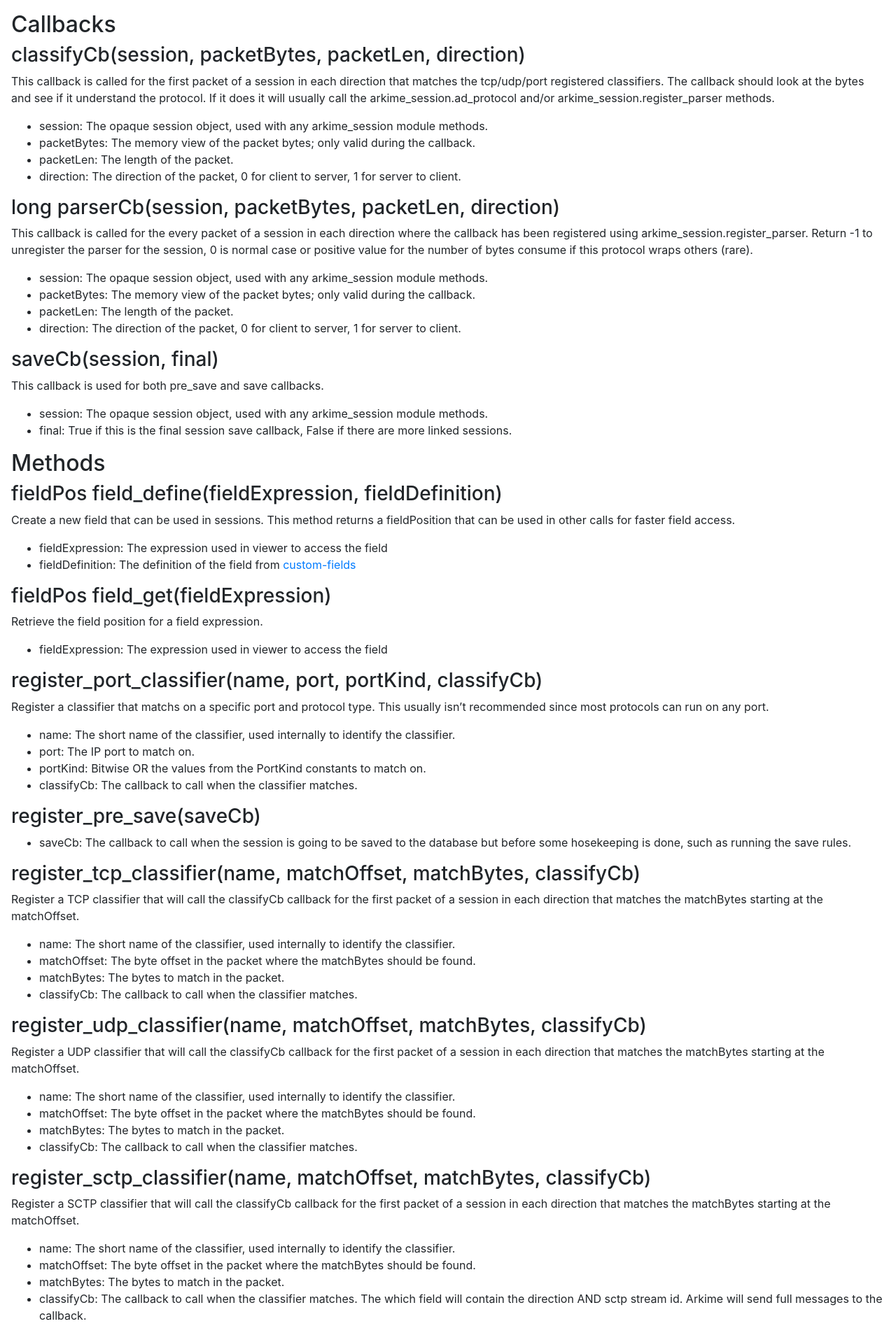
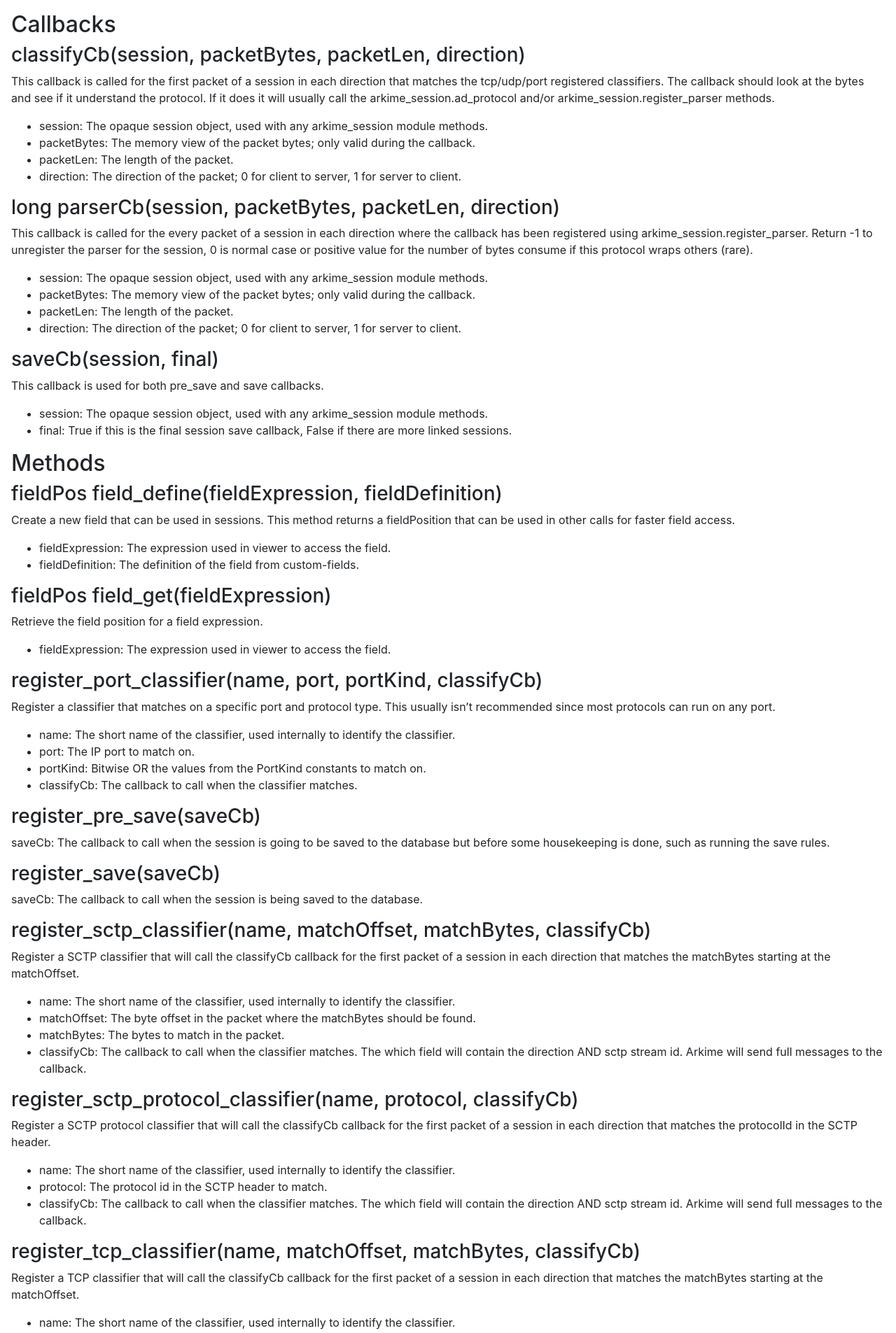
Before and after one commit to arkime/arkimeweb, a Jekyll site: the page built from _wiki/python.md, in a window 1280 px wide. Shown: the part 734-2639 px from the top of the page at 70% size. Built offline with Jekyll 4.4.1, drawn with Linux system fonts in a browser that asks for light colours; some of the changed text lies outside the part shown.

Commit message:
python.md now comes from stub files

```diff
--- a/_wiki/python.md
+++ b/_wiki/python.md
@@ -1,10 +1,10 @@
 ---
+donotedit: "DO NOT EDIT MANUALLY - This file is generated by gen_python_md.pl"
 title: Python
 layout: wiki
 permalink: "/python"
 copyLink: True
 ---
-
 
 <div class="full-height-and-width-container with-footer p-3" markdown="1">
 
@@ -38,25 +38,25 @@
 ## Callbacks
 
 ### classifyCb(session, packetBytes, packetLen, direction)
-This callback is called for the first packet of a session in each direction that matches the tcp/udp/port registered classifiers.
-The callback should look at the bytes and see if it understand the protocol.
-If it does it will usually call the arkime_session.ad_protocol and/or arkime_session.register_parser methods.
+
+This callback is called for the first packet of a session in each direction that matches the tcp/udp/port registered classifiers. The callback should look at the bytes and see if it understand the protocol. If it does it will usually call the arkime_session.ad_protocol and/or arkime_session.register_parser methods.
 
 * session: The opaque session object, used with any arkime_session module methods.
 * packetBytes: The memory view of the packet bytes; only valid during the callback.
 * packetLen: The length of the packet.
-* direction: The direction of the packet, 0 for client to server, 1 for server to client.
+* direction: The direction of the packet; 0 for client to server, 1 for server to client.
 
 ### long parserCb(session, packetBytes, packetLen, direction)
-This callback is called for the every packet of a session in each direction where the callback has been registered using arkime_session.register_parser.
-Return -1 to unregister the parser for the session, 0 is normal case or positive value for the number of bytes consume if this protocol wraps others (rare).
+
+This callback is called for the every packet of a session in each direction where the callback has been registered using arkime_session.register_parser. Return -1 to unregister the parser for the session, 0 is normal case or positive value for the number of bytes consume if this protocol wraps others (rare).
 
 * session: The opaque session object, used with any arkime_session module methods.
 * packetBytes: The memory view of the packet bytes; only valid during the callback.
 * packetLen: The length of the packet.
-* direction: The direction of the packet, 0 for client to server, 1 for server to client.
+* direction: The direction of the packet; 0 for client to server, 1 for server to client.
 
 ### saveCb(session, final)
+
 This callback is used for both pre_save and save callbacks.
 
 * session: The opaque session object, used with any arkime_session module methods.
@@ -66,22 +66,20 @@
 
 ### fieldPos field_define(fieldExpression, fieldDefinition)
 
-Create a new field that can be used in sessions.
-This method returns a fieldPosition that can be used in other calls for faster field access.
+Create a new field that can be used in sessions. This method returns a fieldPosition that can be used in other calls for faster field access.
 
-* fieldExpression: The expression used in viewer to access the field
-* fieldDefinition: The definition of the field from [custom-fields](https://arkime.com/settings#custom-fields)
+* fieldExpression: The expression used in viewer to access the field.
+* fieldDefinition: The definition of the field from custom-fields.
 
 ### fieldPos field_get(fieldExpression)
 
 Retrieve the field position for a field expression.
 
-* fieldExpression: The expression used in viewer to access the field
+* fieldExpression: The expression used in viewer to access the field.
 
 ### register_port_classifier(name, port, portKind, classifyCb)
 
-Register a classifier that matchs on a specific port and protocol type.
-This usually isn't recommended since most protocols can run on any port.
+Register a classifier that matches on a specific port and protocol type. This usually isn't recommended since most protocols can run on any port.
 
 * name: The short name of the classifier, used internally to identify the classifier.
 * port: The IP port to match on.
@@ -89,11 +87,38 @@
 * classifyCb: The callback to call when the classifier matches.
 
 ### register_pre_save(saveCb)
-* saveCb: The callback to call when the session is going to be saved to the database but before some hosekeeping is done, such as running the save rules.
+
+saveCb: The callback to call when the session is going to be saved to the database but before some housekeeping is done, such as running the save rules.
+
+
+### register_save(saveCb)
+
+saveCb: The callback to call when the session is being saved to the database.
+
+
+### register_sctp_classifier(name, matchOffset, matchBytes, classifyCb)
+
+Register a SCTP classifier that will call the classifyCb callback for the first packet
+of a session in each direction that matches the matchBytes starting at the matchOffset.
+
+* name: The short name of the classifier, used internally to identify the classifier.
+* matchOffset: The byte offset in the packet where the matchBytes should be found.
+* matchBytes: The bytes to match in the packet.
+* classifyCb: The callback to call when the classifier matches. The which field will contain the direction AND sctp stream id. Arkime will send full messages to the callback.
+
+### register_sctp_protocol_classifier(name, protocol, classifyCb)
+
+Register a SCTP protocol classifier that will call the classifyCb callback for the first packet
+of a session in each direction that matches the protocolId in the SCTP header.
+
+* name: The short name of the classifier, used internally to identify the classifier.
+* protocol: The protocol id in the SCTP header to match.
+* classifyCb: The callback to call when the classifier matches. The which field will contain the direction AND sctp stream id. Arkime will send full messages to the callback.
 
 ### register_tcp_classifier(name, matchOffset, matchBytes, classifyCb)
 
-Register a TCP classifier that will call the classifyCb callback for the first packet of a session in each direction that matches the matchBytes starting at the matchOffset.
+Register a TCP classifier that will call the classifyCb callback for the first packet
+of a session in each direction that matches the matchBytes starting at the matchOffset.
 
 * name: The short name of the classifier, used internally to identify the classifier.
 * matchOffset: The byte offset in the packet where the matchBytes should be found.
@@ -141,11 +147,10 @@
 
 # Python Arkime Session Module
 
-The Python Arkime Session module has methods for dealing with sessions.
-The API is very unpythonic and treats the session as a opaque object that needs to be passed around.
+The Python Arkime Session module has methods for dealing with sessions. The API is very unpythonic and treats the session as a opaque object that needs to be passed around.
+
 
 ## Methods
-
 
 ### add_int(session, fieldPosOrExp, value)
 
@@ -171,41 +177,65 @@
 
 ### add_tag(session, tag)
 
-Optimized version of add_string(session, "tags", tag).
+Optimized version of add_string(session, 'tags', tag).
 
 * session: The session object from the classifyCb or parserCb.
 * tag: The tag string to add to the session.
 
 ### decref(session)
+
 Decrement the reference count of a session.
 
 * session: The session object from the classifyCb or parserCb.
 
 ### get(session, fieldPosOrExp)
+
 Retrieve the value of a session field. Can be a list of values or a single value depending on the field.
 
 * session: The session object from the classifyCb or parserCb.
 * fieldPosOrExp: The field position returned by field_define/field_get or the field expression
 
+### get_attr(session, key)
+
+Retrieve a Python object associated with the session.
+
+* session: The session object from the classifyCb or parserCb.
+* key: The attribute key used in set_attr.
+
 ### has_protocol(session, protocol)
+
 Optimized version of get(session, "protocol") and checking if the list contains the protocol.
 
 * session: The session object from the classifyCb or parserCb.
 * protocol: The protocol string to check for in the session.
 
 ### incref(session)
+
 Increment the reference count of a session.
 
 * session: The session object from the classifyCb or parserCb.
 
 ### register_parser(session, parserCb)
+
+Register a parser callback for every packet of the session.
+
 * session: The session object from the classifyCb or parserCb.
 * parserCb: The callback to call for every packet of the session in each direction.
 
+### set_attr(session, key, value)
+
+Associate a Python object with the session.
+This is useful for storing state between calls to the parserCb.
+The key is global across all Python modules, so use a unique key to avoid collisions.
+
+* session: The session object from the classifyCb or parserCb.
+* key: The attribute key.
+* value: The Python object to store.
+
 # Python Arkime Packet Module
 
-The Python Arkime Packet module has methods for dealing with packets before they are associated with sessions.
-The API is very unpythonic and treats the packet as a opaque object that needs to be passed around.
+The Python Arkime Packet module has methods for dealing with packets before they are associated with sessions. The API is very unpythonic and treats the packet as a opaque object that needs to be passed around.
+
 
 ## Constants
 
@@ -220,9 +250,8 @@
 ## Callbacks
 
 ### PacketRC packetCb(batch, packet, packetBytes, packetLen)
-This callback is called for packets by the reader threads that the Python script has registered for.
-Usually some basic processing is done and then the run_ethernet_cb or run_ip_cb methods are called to process the packet.
-The callback should return the results from the run calls or one of the ARKIME_PACKET_* values.
+
+This callback is called for packets by the reader threads that the Python script has registered for. Usually some basic processing is done and then the run_ethernet_cb or run_ip_cb methods are called to process the packet. The callback should return the results from the run calls or one of the ARKIME_PACKET_* values.
 
 * batch: The opaque batch object
 * packet: The opaque patch object
@@ -232,73 +261,85 @@
 ## Methods
 
 ### get(packet, field)
+
 Retrieve the value of a packet field.
+
 * packet: The packet object from the packetCb.
 * field: The string field name to retrieve.
-  * copied - Integer - 0 = not copied, 1 = copied
-  * direction - Integer - 0 = client to server, 1 = server to client
-  * etherOffset - Integer - Offset of ethernet header
-  * ipOffset - Integer - Offset of IP header
-  * ipProtocol - Integer - If an ip packet, the IP protocol
-  * mProtocol - Integer - The Arkime mProtocol number
-  * outerEtherOffset - Integer - Offset of outer ethernet header for tunneled packets
-  * outerIpOffset - Integer - Offset of outer IP header for tunneled packets
-  * outerv6 - Integer - 1 if outer IP is IPv6, 0 if IPv4
-  * payloadLen - Integer - Length of the payload
-  * payloadOffset - Integer - Offset of the payload
-  * pktlen - Integer - The full packet length
-  * readerFilePos - Integer - The file position of the packet in the pcap file
-  * readerPos - Integer - Index of the reader internal data
-  * tunnel - Integer - bitflag of various tunnel protocols that were seen
-  * v6 - Integer - 1 if IP is IPv6, 0 if IPv4
-  * vlan - Integer - The first VLAN tag if present, 0 if not present
-  * vni - Integer - The VXLAN VNI if present, 0 if not present
-  * wasfrag - Integer - 1 if the packet was a fragment, 0 if not
-  * writerFileNum - Integer - The writer file number from files index
-  * writerFilePos - Integer - The offset in the writer file
+  - copied - Integer - 0 = not copied, 1 = copied
+  - direction - Integer - 0 = client to server, 1 = server to client
+  - etherOffset - Integer - Offset of ethernet header
+  - ipOffset - Integer - Offset of IP header
+  - ipProtocol - Integer - If an ip packet, the IP protocol
+  - mProtocol - Integer - The Arkime mProtocol number
+  - outerEtherOffset - Integer - Offset of outer ethernet header for tunneled packets
+  - outerIpOffset - Integer - Offset of outer IP header for tunneled packets
+  - outerv6 - Integer - 1 if outer IP is IPv6, 0 if IPv4
+  - payloadLen - Integer - Length of the payload
+  - payloadOffset - Integer - Offset of the payload
+  - pktlen - Integer - The full packet length
+  - readerFilePos - Integer - The file position of the packet in the pcap file
+  - readerPos - Integer - Index of the reader internal data
+  - tunnel - Integer - bitflag of various tunnel protocols that were seen
+  - v6 - Integer - 1 if IP is IPv6, 0 if IPv4
+  - vlan - Integer - The first VLAN tag if present, 0 if not present
+  - vni - Integer - The VXLAN VNI if present, 0 if not present
+  - wasfrag - Integer - 1 if the packet was a fragment, 0 if not
+  - writerFileNum - Integer - The writer file number from files index
+  - writerFilePos - Integer - The offset in the writer file
+
+### run_ethernet_cb(batch, packet, packetBytes, type, description)
+
+Process a packet at the Ethernet layer by running the registered Ethernet callback.
+
+* batch: The opaque batch object.
+* packet: The opaque packet object.
+* packetBytes: The memory view of the packet bytes
+* type: The Ethertype of the packet now
+* description: A string description of the packet now
+
+### run_ip_cb(batch, packet, packetBytes, type, description)
+
+Process a packet at the IP layer by running the registered IP callback.
+
+* batch: The opaque batch object.
+* packet: The opaque packet object.
+* packetBytes: A memoryview of the packet bytes.
+* type: The ip protocol of the packet now
+* description: A string description of the packet now
 
 ### set(packet, field, value)
+
 Set the value of a packet field. Not all fields can be set.
+
 * packet: The packet object from the packetCb.
 * field: The string field name to set.
-  * etherOffset - Integer - Offset of ethernet header
-  * mProtocol - Integer - The Arkime mProtocol number
-  * outerEtherOffset - Integer - Offset of outer ethernet header for tunneled packets
-  * outerIpOffset - Integer - Offset of outer IP header for tunneled packets
-  * outerv6 - Integer - 1 if outer IP is IPv6, 0 if IPv4
-  * payloadLen - Integer - Length of the payload
-  * payloadOffset - Integer - Offset of the payload
-  * tunnel - Integer - bitflag of various tunnel protocols that were seen
-  * v6 - Integer - 1 if IP is IPv6, 0 if IPv4
-  * vlan - Integer - The first VLAN tag if present, 0 if not present
-  * vni - Integer - The VXLAN VNI if present, 0 if not present
-* value: The integer value to set
+  - etherOffset - Integer - Offset of ethernet header
+  - mProtocol - Integer - The Arkime mProtocol number
+  - outerEtherOffset - Integer - Offset of outer ethernet header for tunneled packets
+  - outerIpOffset - Integer - Offset of outer IP header for tunneled packets
+  - outerv6 - Integer - 1 if outer IP is IPv6, 0 if IPv4
+  - payloadLen - Integer - Length of the payload
+  - payloadOffset - Integer - Offset of the payload
+  - tunnel - Integer - bitflag of various tunnel protocols that were seen
+  - v6 - Integer - 1 if IP is IPv6, 0 if IPv4
+  - vlan - Integer - The first VLAN tag if present, 0 if not present
+  - vni - Integer - The VXLAN VNI if present, 0 if not present
+* value: The integer value to set.
 
 ### set_ethernet_cb(type, packetCb)
-Register an ethertype packet callback that will be called for packets of the given type.
-Usually this callback with just need to strip some headers and call either run_ip_cb or run_ethernet_cb.
+
+Register an ethertype packet callback that will be called for packets of the given type. Usually this callback with just need to strip some headers and call either run_ip_cb or run_ethernet_cb.
+
 * type: The Ethertype to register the callback for.
 * packetCb: The callback to call for packets of the given ethertype.
 
 ### set_ip_cb(type, ipCb)
+
 Register an IP protocol packet callback that will be called for packets of the given protocol.
+
 * type: The IP protocol to register the callback for.
 * ipCb: The callback to call for packets of the given protocol.
-
-### set_run_ethernet_cb(batch, packet, packetBytes, type, str)
-* batch: The opaque batch object
-* packet: The opaque patch object
-* packetBytes: The memory view of the packet bytes
-* type: The Ethertype of the packet now
-* str: A string description of the packet now
-
-### set_run_ip_cb(batch, packet, packetBytes, type, str)
-* batch: The opaque batch object
-* packet: The opaque patch object
-* packetBytes: The memory view of the packet bytes
-* type: The ip protocol of the packet now
-* str: A string description of the packet now
-
 ## Example
 
 Create a <code>/opt/arkime/parsers/example.py</code> file with the following content:
```
Also changed, not shown: other parts of _wiki/python.md (+6 -24 lines), 1 other file.
